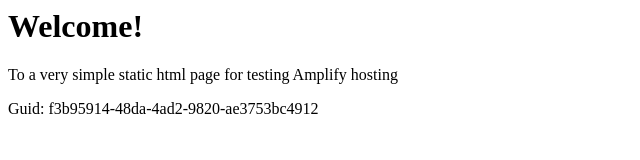
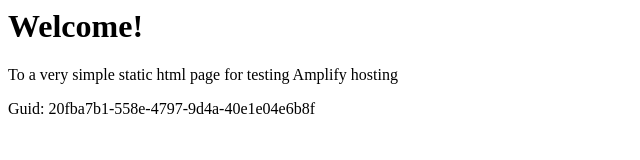
Before and after one commit to aws-aemilia-fra/Github-PR-Commit-Integration-Test-DoNotTouch-GitHubWebhookPushCanaryTest-v1-prod-eu-central-1, a website: page src/index.html in a window 1280 px wide. Shown: the full height of the page, 0-640 px from the left. Drawn offline with Linux system fonts and the light colour scheme.

Commit message:
commit from integ tests

```diff
--- a/src/index.html
+++ b/src/index.html
@@ -12,6 +12,6 @@
 <body>
     <h1>Welcome!</h1>
     <p>To a very simple static html page for testing Amplify hosting</p>
-    <p>Guid: f3b95914-48da-4ad2-9820-ae3753bc4912</p></body>
+    <p>Guid: 20fba7b1-558e-4797-9d4a-40e1e04e6b8f</p></body>
 
 </html>
```
